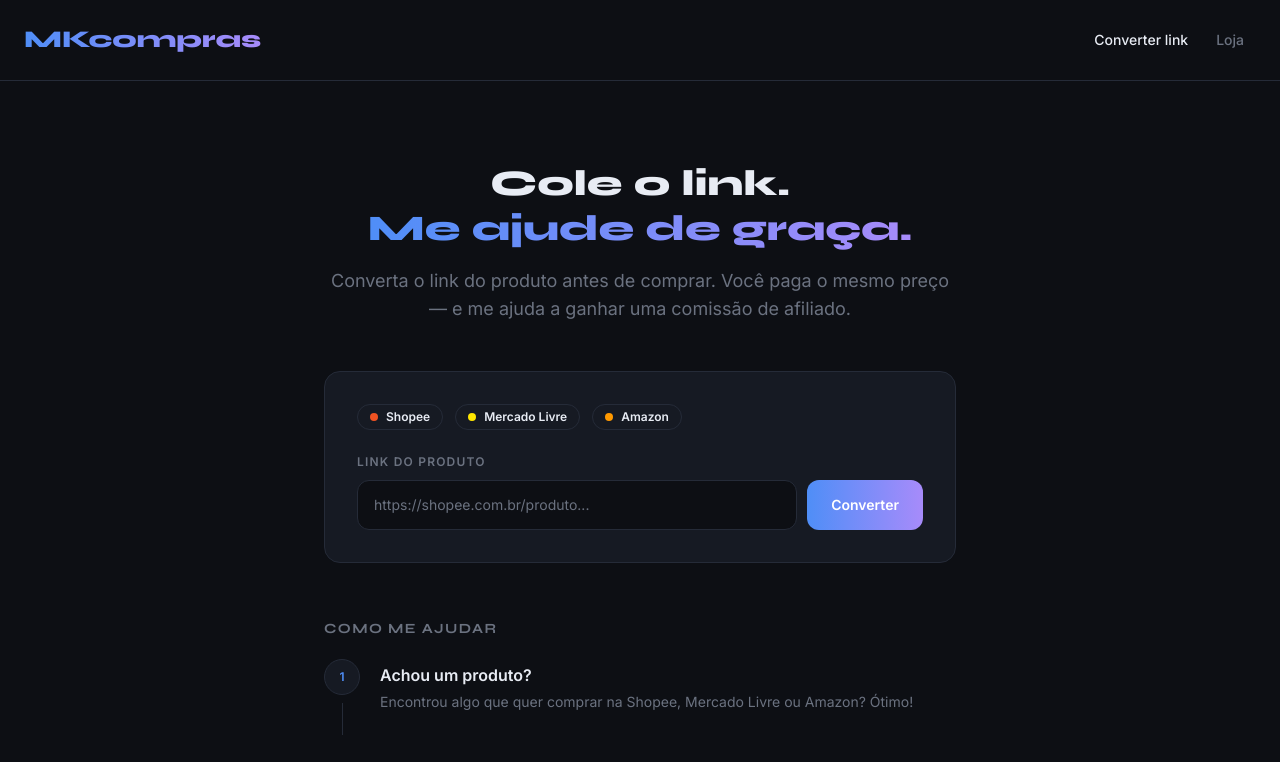
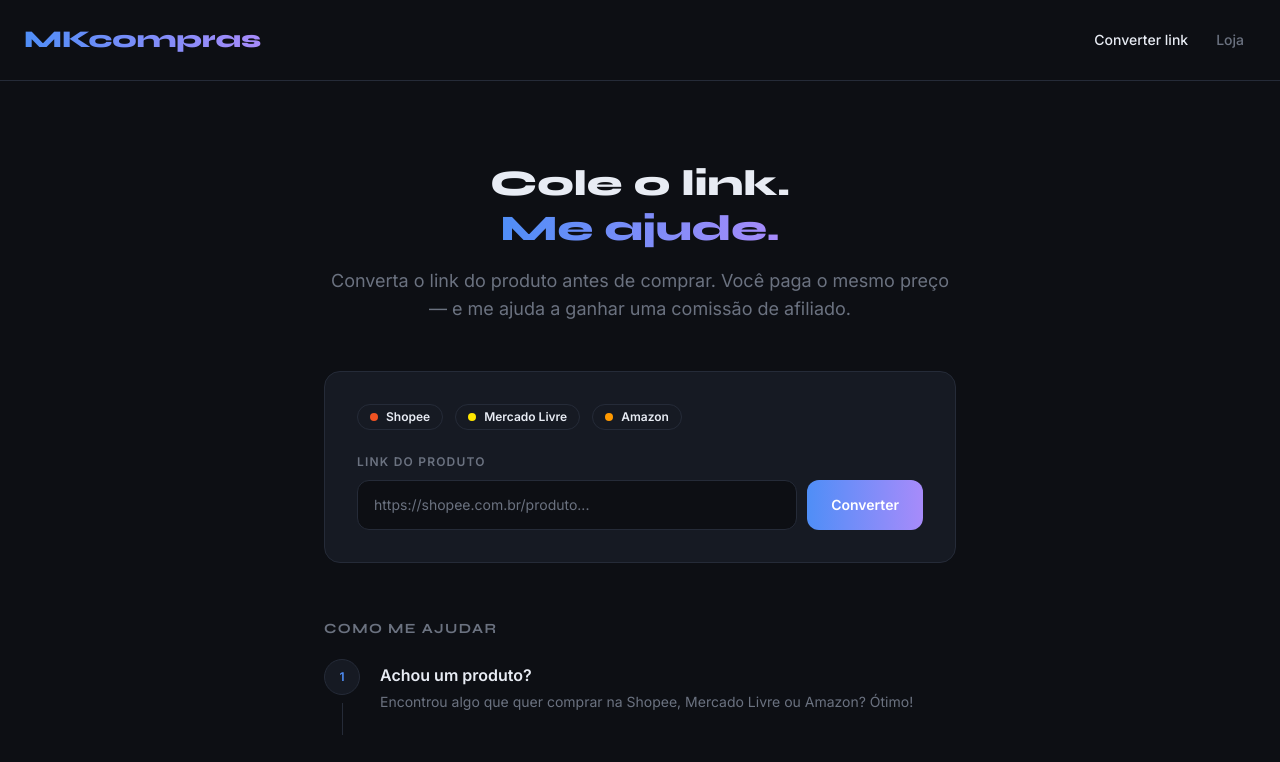
Before and after one commit to mkuaye/mkcompras, a React (Vite) app: page / in a window 1280 px wide. Shown: the top 762 px of the page. Built offline with nearby package versions, Linux system fonts and the light colour scheme.

Commit message:
adjust text

```diff
--- a/src/pages/HomePage.jsx
+++ b/src/pages/HomePage.jsx
@@ -32,7 +32,7 @@ export default function HomePage() {
         <h1 className="font-syne text-4xl font-black mb-4 leading-tight">
           Cole o link.<br />
           <span className="bg-gradient-to-r from-accent to-accent2 bg-clip-text text-transparent">
-            Me ajude de graça.
+            Me ajude.
           </span>
         </h1>
         <p className="text-muted text-lg">
```
